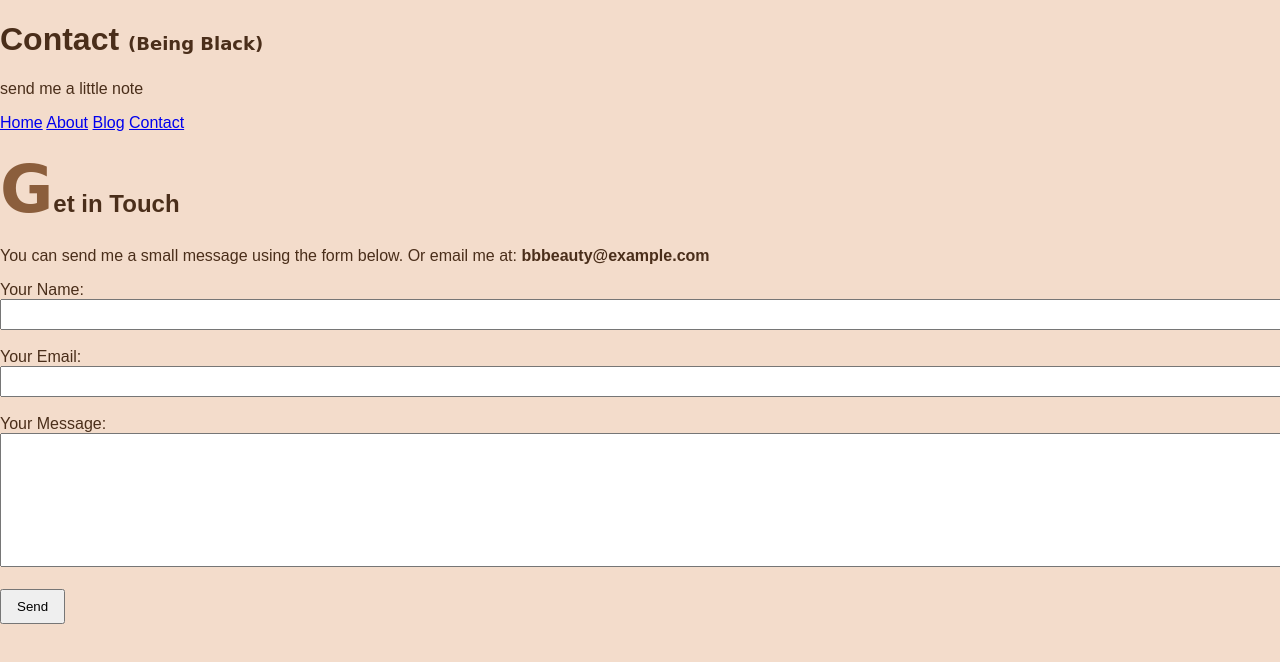
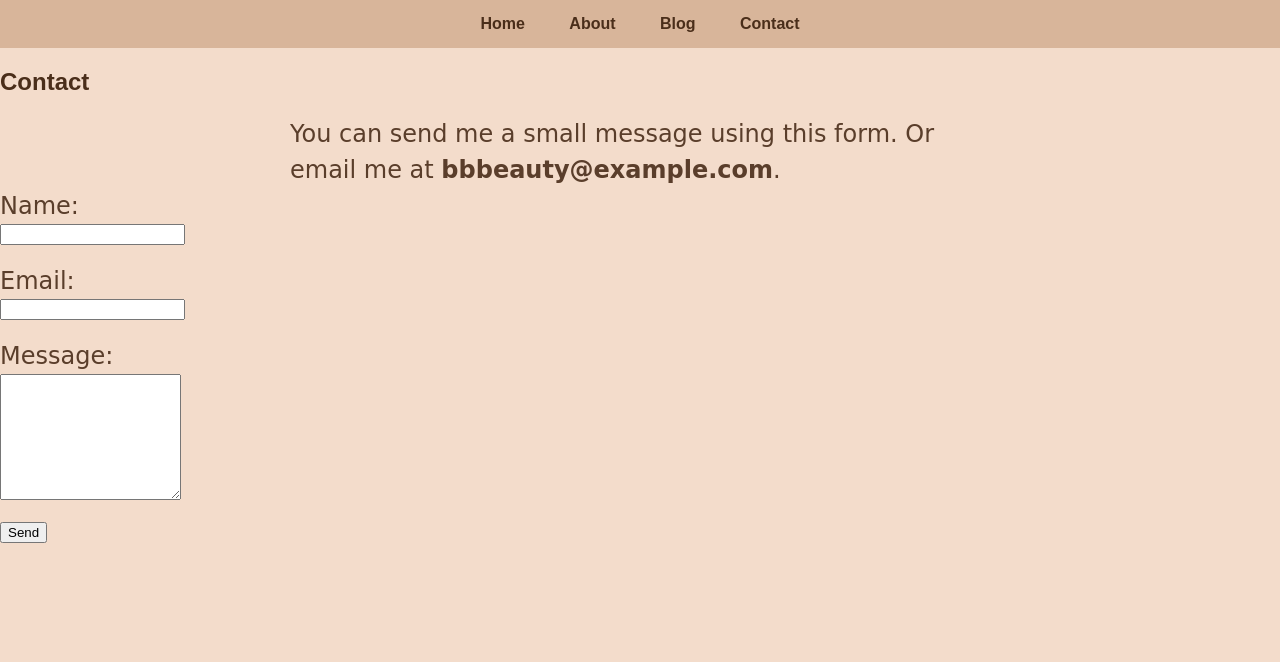
Before and after one commit to pmuleka/Being-Black-Web, a plain HTML site: page contact.html in a window 1280 px wide. Drawn offline with Linux system fonts and the light colour scheme.

Commit message:
Update contact.html
I added a simple contact form so people can message me. I kept the nude colors and handwritten style for consistency

```diff
--- a/contact.html
+++ b/contact.html
@@ -8,41 +8,36 @@
 
 <body>
 
-<div class="page-box">
-
-<div class="title-banner">
-    <h1 class="journal-title">Contact <span class="small-text">(Being Black)</span></h1>
-    <p class="journal-subtitle">send me a little note</p>
-</div>
-
+<header class="top-nav">
     <nav>
         <a href="index.html">Home</a>
         <a href="about.html">About</a>
         <a href="blog.html">Blog</a>
         <a href="contact.html">Contact</a>
     </nav>
+</header>
 
-<h2><span class="big-letter">G</span>et in Touch</h2>
+<section class="simple-page">
+    <h1 class="page-title">Contact</h1>
 
-<p class="cursive">
-    You can send me a small message using the form below.
-    Or email me at: <strong>bbbeauty@example.com</strong>
+    <p class="section-text">
+        You can send me a small message using this form.
+        Or email me at <strong>bbbeauty@example.com</strong>.
     </p>
 
     <form>
-    <label class="cursive">Your Name:</label><br>
-    <input type="text" style="width: 100%; padding: 6px;"><br><br>
+        <label class="section-text">Name:</label><br>
+        <input type="text" class="form-box"><br><br>
 
-    <label class="cursive">Your Email:</label><br>
-    <input type="email" style="width: 100%; padding: 6px;"><br><br>
+        <label class="section-text">Email:</label><br>
+        <input type="email" class="form-box"><br><br>
 
-    <label class="cursive">Your Message:</label><br>
-    <textarea style="width: 100%; height: 120px; padding: 6px;"></textarea><br><br>
+        <label class="section-text">Message:</label><br>
+        <textarea class="form-box" style="height:120px;"></textarea><br><br>
 
-    <button type="submit" style="padding: 8px 15px;">Send</button>
+        <button type="submit" class="submit-btn">Send</button>
     </form>
-
-</div>
+</section>
 
 </body>
 </html>
```
Lines whose indentation alone changed are shown as unchanged.
